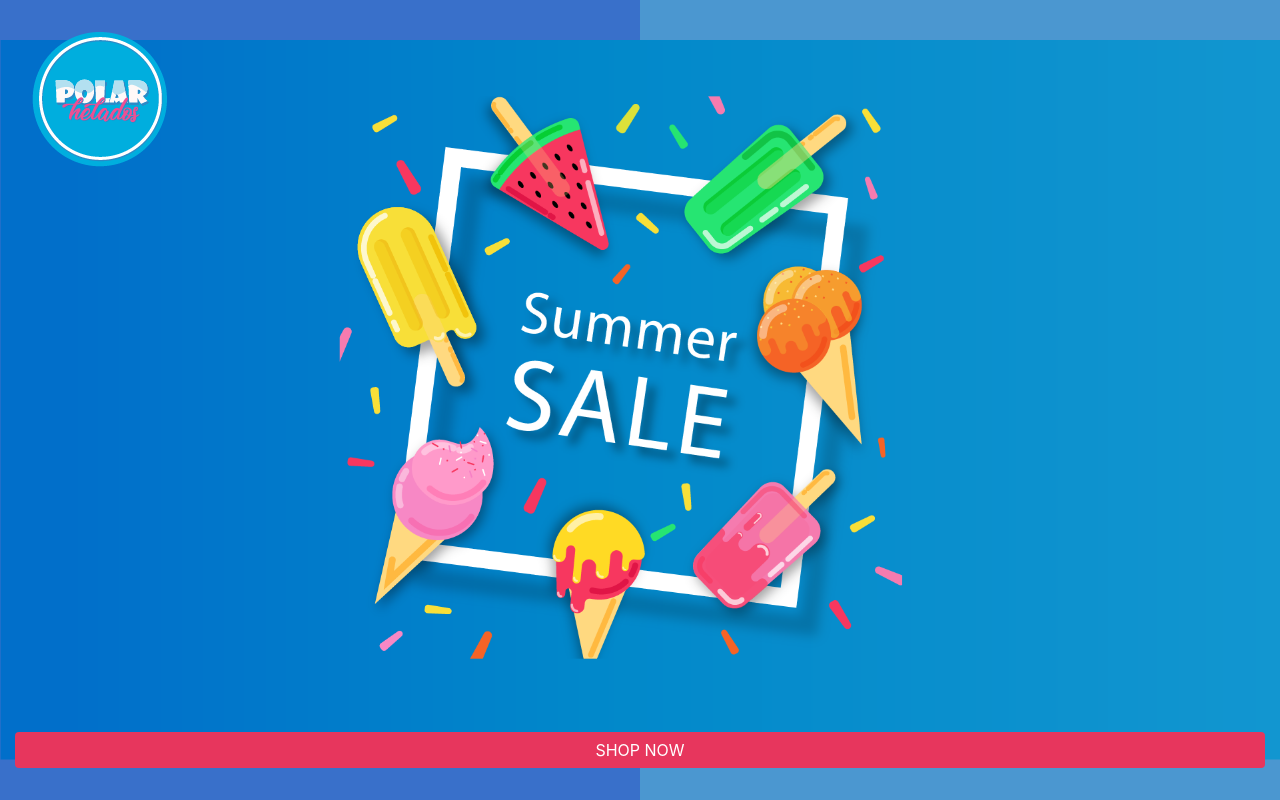
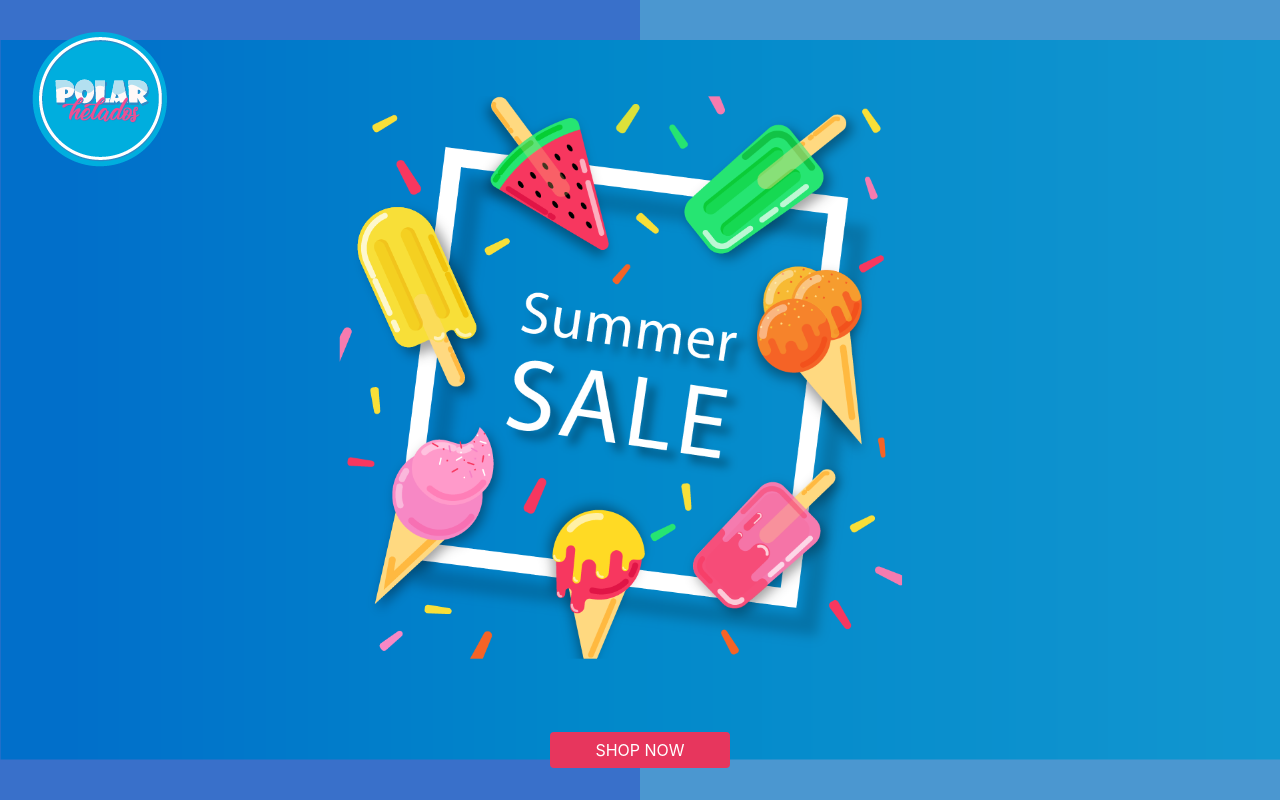
Before and after one commit to MrJouts/autoservicio-app, an Angular app: page / in a window 1280 px wide. Built offline with nearby package versions, Linux system fonts and the light colour scheme.

Commit message:
fix button

```diff
--- a/src/app/components/inicio/inicio.component.scss
+++ b/src/app/components/inicio/inicio.component.scss
@@ -35,4 +35,8 @@ div {
   div {
     padding-bottom: 2rem;
   }
+
+  .btn {
+    width: auto;
+  }
 }
```
